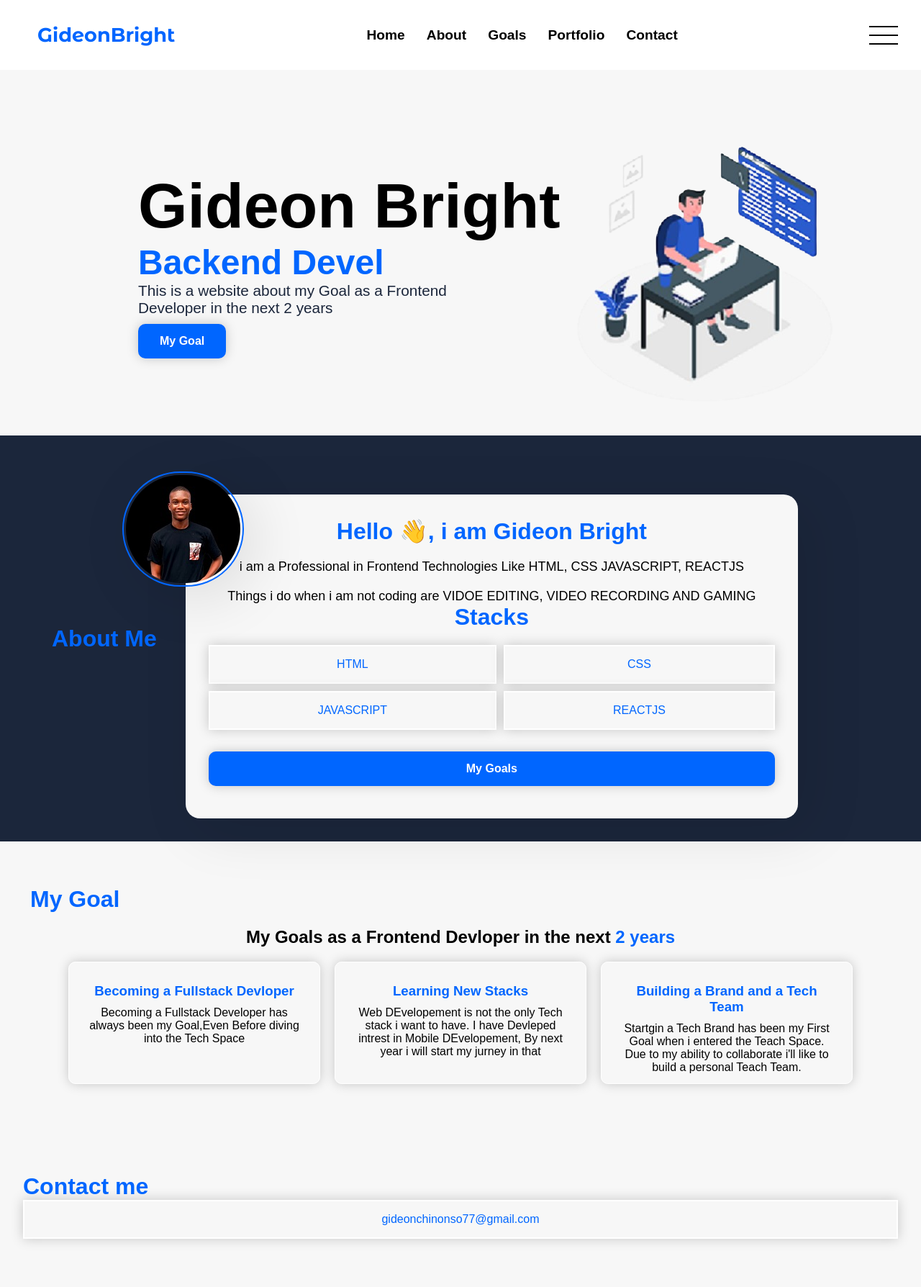
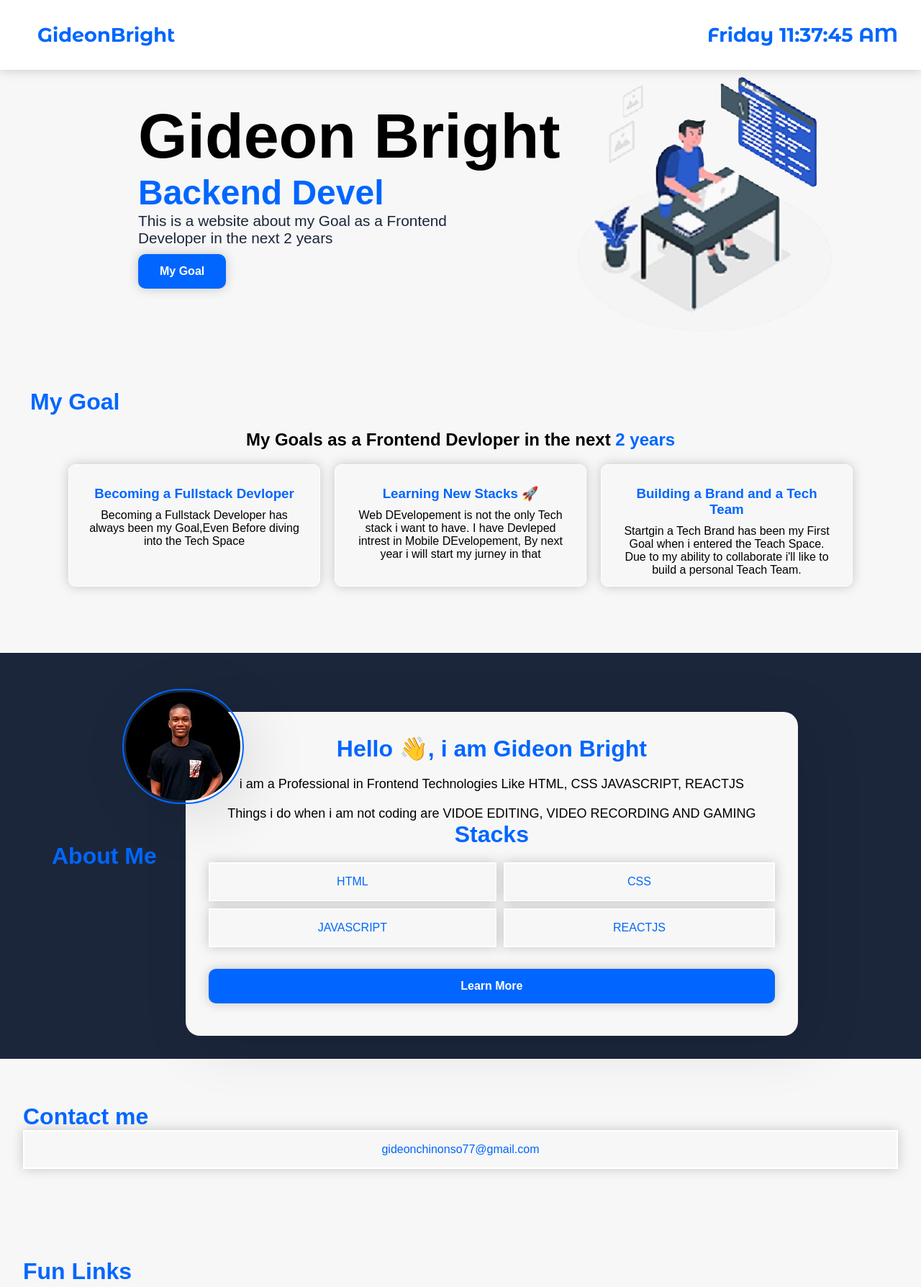
Before and after one commit to GideonJulian/personalHng, a plain HTML site: page index.html in a window 1280 px wide. Shown: the top 1788 px of the page at 72% size. Drawn offline with Linux system fonts and the light colour scheme.

Commit message:
currentTime added

```diff
--- a/css/media.css
+++ b/css/media.css
@@ -1,5 +1,5 @@
 @media screen and (max-width: 700px) {
-  html{
+  html {
     user-select: none;
   }
   #nav-section .nav-container ul {
@@ -13,13 +13,11 @@
     flex-direction: column-reverse;
     align-items: center;
     justify-content: center;
-
   }
   #hero-section .hero-container .illustration {
     margin-left: -30px;
     margin-top: 10px;
     overflow-x: hidden;
-
   }
   #hero-section .hero-container .illustration img {
     overflow-x: hidden;
@@ -28,33 +26,34 @@
     display: flex;
     flex-direction: column;
     align-items: center;
-    margin-left: 80px;margin-top: 10px;
+    margin-left: 80px;
+    margin-top: 10px;
   }
   #hero-section .hero-container .textBox h1 {
     text-align: center;
     font-size: 2.5rem;
     margin-left: -90px;
   }
-  #hero-section .hero-container .textBox h3{
+  #hero-section .hero-container .textBox h3 {
     font-size: 1.7rem;
     margin-left: -70px;
   }
-  #hero-section .hero-container .textBox p{
+  #hero-section .hero-container .textBox p {
     font-size: 16px;
     width: 350px;
     text-align: center;
     margin-left: -90px;
   }
-  #hero-section .hero-container .textBox a{
+  #hero-section .hero-container .textBox a {
     padding: 20px 90px;
     margin-left: -90px;
   }
   #about-section .about-container {
     flex-direction: column;
-    padding: 1rem .9rem;
+    padding: 1rem 0.9rem;
     margin: 30px 0;
   }
-  #about-section .about-container .textBox{
+  #about-section .about-container .textBox {
     width: 100%;
     padding: 1rem;
     margin-top: 130px;
@@ -71,15 +70,44 @@
   #about-section .about-container .textBox .stacks {
     margin: 10px auto;
   }
-  #goal-section .goal-container  .goals{
-      flex-direction: column;
+  #goal-section .goal-container .goals {
+    flex-direction: column;
   }
-  #goal-section .goal-container  .goals .goal{
+  #goal-section .goal-container .goals .goal {
+    width: 310px;
+ }
+  /*.sideBar.active{
+    width:0;
+    background-color: #fff;
+    height: 50%;
+    position: fixed;
+    z-index: 100;
+    box-shadow: 0 0 1rem #00000034;
 
-    width: 310px;
   }
+  .sideBar ul{
+    display: flex;
+    align-items: center;
+    justify-content: center;
+    flex-direction: column;
+    margin: 60px auto;
   }
- /*  @media screen and (min-width: 801px) {
+  .sideBar ul li {
+  padding: 1rem;
+  list-style: none;
+  }
+  .sideBar ul li a {
+    color:#0066ff;
+    font-size: 1/5rem;
+  } */
+  #nav-section .nav-container  .bars{
+    display: flex;
+  }
+   #currentTime{
+    font-size: 1rem;
+   }
+}
+/*  @media screen and (min-width: 801px) {
   #hero-section .hero-container .textBox{
     margin-left: 10px;
 
--- a/css/style.css
+++ b/css/style.css
@@ -21,11 +21,16 @@ html {
 body {
   background-color: var(--bg-color);
   font-family: var(--font-family);
+  position: relative;
 }
 #nav-section {
   width: 100%;
   background-color: var(--nav-Bg);
   padding: 2rem;
+  position: fixed;
+  top: 0;
+  z-index: 99;
+    box-shadow: 0 0 1rem #00000034;
 }
 #nav-section .nav-container {
   margin-left: auto;
@@ -36,23 +41,22 @@ body {
   align-items: center;
 }
 #nav-section .nav-container .bars {
-  display: flex;
+
   align-items: center;
   justify-content: center;
   flex-direction: column;
   gap: 10px;
+  font-size: 30px;
+  display: none;
   }
-#nav-section .nav-container .bars span {
-  height: 2px;
-  width: 40px;
-  background-color: black;
-}
+ #currentTime ,
     #nav-section .nav-container .logo h3 {
     color: var(--logo-color);
     font-family: var(--logo-font);
     font-size: 1.7rem;
     margin-left: 20px;
   }
+  /*
 #nav-section .nav-container ul {
   display: flex;
 }
@@ -64,6 +68,9 @@ body {
   font-size: 1.2rem;
   font-weight: 600;
 }
+.sideBar{
+  display: none;
+} */
 /* hero-section */
 
 #hero-section {
--- a/index.html
+++ b/index.html
@@ -18,14 +18,9 @@
         </div>
         <!-- links -->
 
-        <ul>
-          <li><a href="#">Home</a></li>
-          <li><a href="#about-section">About</a></li>
-          <li><a href="">Goals</a></li>
-          <li><a href="">Portfolio</a></li>
-          <li><a href="">Contact</a></li>
-        </ul>
-        <div class="bars"><span></span><span></span><span></span></div>
+        <div>
+          <h3 id="currentTime" data-testid="currentTimeUTC"></h3>
+        </div>
       </div>
     </div>
     <!-- Hero-section -->
@@ -35,7 +30,8 @@
           <h1 data-testid="slackDisplayName">Gideon Bright</h1>
           <h3 id="typewriter"></h3>
           <p>
-         This is a website about my Goal as a Frontend Developer in the next 2 years
+            This is a website about my Goal as a Frontend Developer in the next
+            2 years
           </p>
           <a href="#about-section">My Goal</a>
         </div>
@@ -44,7 +40,42 @@
         </div>
       </div>
     </div>
+    <div id="goal-section">
+      <div class="goal-container">
+        <h1>My Goal</h1>
+        <div class="top-text">
+          <h3>
+            My Goals as a Frontend Devloper in the next <span>2 years</span>
+          </h3>
+        </div>
 
+        <div class="goals">
+          <div class="goal">
+            <h3>Becoming a Fullstack Devloper</h3>
+            <p>
+              Becoming a Fullstack Developer has always been my Goal,Even Before
+              diving into the Tech Space
+            </p>
+          </div>
+          <div class="goal">
+            <h3>Learning New Stacks &#128640;</h3>
+            <p>
+              Web DEvelopement is not the only Tech stack i want to have. I have
+              Devleped intrest in Mobile DEvelopement, By next year i will start
+              my jurney in that
+            </p>
+          </div>
+          <div class="goal">
+            <h3>Building a Brand and a Tech Team</h3>
+            <p>
+              Startgin a Tech Brand has been my First Goal when i entered the
+              Teach Space. Due to my ability to collaborate i'll like to build a
+              personal Teach Team.
+            </p>
+          </div>
+        </div>
+      </div>
+    </div>
     <!-- About me -->
     <div id="about-section">
       <div class="about-container">
@@ -83,62 +114,36 @@
 
           </div> -->
           <div>
-            <a class="bottomBtn" href="#goal-section">My Goals</a>
+            <a class="bottomBtn" href="#contact-section">Learn More</a>
           </div>
         </div>
       </div>
     </div>
     <!-- Goals Section -->
-    <div id="goal-section">
-      <div class="goal-container">
-        <h1>My Goal</h1>
-        <div class="top-text">
-          <h3>
-            My Goals as a Frontend Devloper in the next <span>2 years</span>
-          </h3>
-        </div>
 
-        <div class="goals">
-          <div class="goal">
-            <h3>Becoming a Fullstack Devloper</h3>
-            <p>
-              Becoming a Fullstack Developer has always been my Goal,Even Before
-              diving into the Tech Space
-            </p>
-          </div>
-          <div class="goal">
-            <h3>Learning New Stacks</h3>
-            <p>
-              Web DEvelopement is not the only Tech stack i want to have. I have
-              Devleped intrest in Mobile DEvelopement, By next year i will start
-              my jurney in that
-            </p>
-          </div>
-          <div class="goal">
-            <h3>Building a Brand and a Tech Team</h3>
-            <p>
-              Startgin a Tech Brand has been my First Goal when i entered the
-              Teach Space. Due to my ability to collaborate i'll like to build a
-              personal Teach Team.
-            </p>
-          </div>
-        </div>
+    <!-- contact section -->
+    <div id="contact-section">
+      <div class="contact-container">
+        <h1>Contact me</h1>
+        <a href="gideonchinonso77@gmail.com" data-testid="slackEmail"
+          >gideonchinonso77@gmail.com</a
+        >
       </div>
     </div>
-
-    <!-- contact section -->
-     <div id="contact-section">
-      <div class="contact-container">
-        <h1>Contact me </h1>
-        <a href="gideonchinonso77@gmail.com" data-testid="slackEmail">gideonchinonso77@gmail.com</a>
-      </div>
-     </div>
-     <div id="fun-links">
+    <div id="fun-links">
       <div class="link-container">
         <h1>Fun Links</h1>
-        <ul><a href="https://hng.tech/learn" data-testid="hngLink">hng.tech/learn</a><a href="https://keyword.dog/" data-testid="keywordLink">keyword.dog</a><a href="https://scrapeanyweb.site/" data-testid="scrapeanyWebLink">scrapanyweb.site</a></ul>
+        <ul>
+          <a href="https://hng.tech/learn" data-testid="hngLink"
+            >Learn New TEch Skills &#128640;</a
+          ><a href="https://keyword.dog/" data-testid="keywordLink"
+            >keyword.dog</a
+          ><a href="https://scrapeanyweb.site/" data-testid="scrapeanyWebLink"
+            >Scrape Webistes
+          </a>
+        </ul>
       </div>
-     </div>
+    </div>
     <script src="main.js"></script>
   </body>
 </html>
--- a/main.js
+++ b/main.js
@@ -1,5 +1,5 @@
+
 document.addEventListener("DOMContentLoaded", ()=>{
-
     const text = [
         "Frontend Developer",
         "Backend Developer",
@@ -27,4 +27,19 @@ document.addEventListener("DOMContentLoaded", ()=>{
         }
     }
     typewriter();
+
+// Displaying current time and date
+
+function updateTimeAndDate (){
+    const now = new Date()
+      const options = {
+        weekday: 'long',
+        hour: '2-digit', minute: '2-digit', second: '2-digit', hour12: true
+    };
+    const formattedDate = now.toLocaleDateString('en-US', options)
+    const htmlElement = document.getElementById('currentTime')
+    htmlElement.textContent = formattedDate
+}
+setInterval(updateTimeAndDate, 1000);
+updateTimeAndDate()
 })
```
Lines whose indentation alone changed are shown as unchanged.
